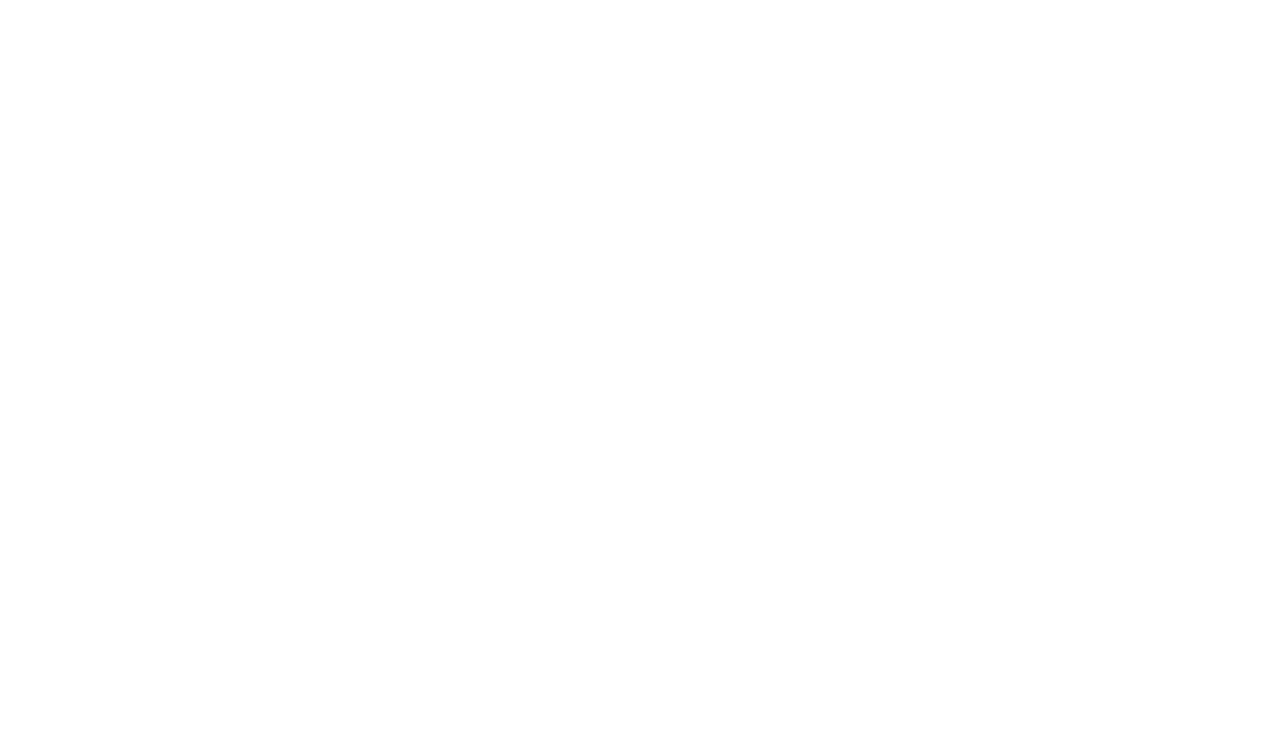
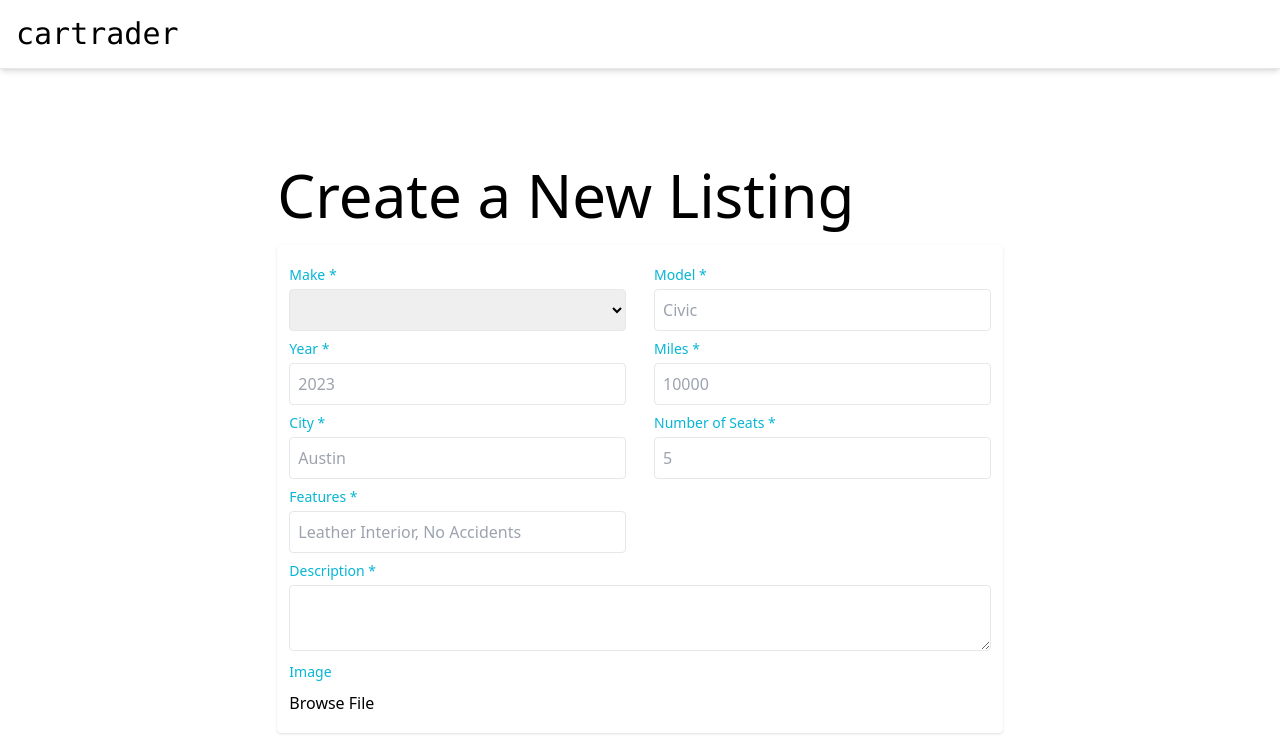
Before and after one commit to dimeloper/cartrader-nuxt, a Nuxt app: page /profile/listings/create in a window 1280 px wide. Before the commit this address had no page. Shown: the top 748 px of the page. Built offline with nearby package versions, Linux system fonts and the light colour scheme.

Commit message:
Add listing templates and form components.

```diff
--- /dev/null
+++ b/components/Car/Ad/Image.vue
@@ -0,0 +1,71 @@
+<script setup>
+const image = useState(
+  'carImage',
+  () => {
+    return {
+      preview: null,
+      image: null,
+    };
+  },
+);
+
+const emits = defineEmits([
+  'changeInput',
+]);
+
+const onImageUpload = (event) => {
+  const inputElement = event.target;
+  if (inputElement.files) {
+    const reader = new FileReader();
+    reader.onload = (e) => {
+      image.value.preview =
+        e.target.result;
+    };
+    image.value.image =
+      inputElement.files[0];
+    reader.readAsDataURL(
+      inputElement.files[0],
+    );
+
+    emits(
+      'changeInput',
+      inputElement.files[0],
+      'image',
+    );
+  }
+};
+</script>
+
+<template>
+  <div
+    class="col-md-5 offset-md-1 mt-2 w-[100%]">
+    <label
+      class="text-cyan-500 mb-1 text-sm"
+      for="">
+      Image
+    </label>
+    <form class="mt-2">
+      <div class="form-group">
+        <div class="relative">
+          <input
+            class="opacity-0 abolute cursor-pointer left-0 right-0 z-10 h-[100%]"
+            type="file"
+            accept="image/*"
+            @change="onImageUpload" />
+          <span
+            class="absolute left-0 z-0 pointer-events-none">
+            Browse File
+          </span>
+        </div>
+        <div
+          class="border p-2 mt-3 w-56"
+          v-if="image.preview">
+          <img
+            class="img-fluid"
+            :src="image.preview"
+            alt="" />
+        </div>
+      </div>
+    </form>
+  </div>
+</template>
--- /dev/null
+++ b/components/Car/Ad/Input.vue
@@ -0,0 +1,38 @@
+<script setup>
+const props = defineProps({
+  title: String,
+  name: String,
+  placeholder: String,
+});
+
+const emits = defineEmits([
+  'changeInput',
+]);
+const inputValue = ref('');
+
+const onChange = () => {
+  emits(
+    'changeInput',
+    inputValue.value,
+    props.name,
+  );
+};
+</script>
+
+<template>
+  <div
+    class="flex flex-col w-[48%] mt-2">
+    <label
+      class="text-cyan-500 mb-1 text-sm"
+      for="">
+      {{ title }}
+    </label>
+    <input
+      type="text"
+      class="p-2 border w-100 rounded"
+      :placeholder="placeholder"
+      :name="name"
+      v-model="inputValue"
+      @input="onChange" />
+  </div>
+</template>
--- /dev/null
+++ b/components/Car/Ad/Select.vue
@@ -0,0 +1,44 @@
+<script setup>
+const props = defineProps({
+  title: String,
+  options: Array,
+  name: String,
+});
+
+const emits = defineEmits([
+  'changeInput',
+]);
+const selectedOption = ref('');
+
+const onChange = () => {
+  emits(
+    'changeInput',
+    selectedOption.value,
+    props.name,
+  );
+};
+</script>
+
+<template>
+  <div
+    class="flex flex-col w-[48%] mt-2">
+    <label
+      class="text-cyan-500 mb-1 text-sm"
+      for="">
+      {{ title }}
+    </label>
+    <select
+      :name="props.name"
+      id=""
+      class="p-2 border w-100 rounded"
+      @change="onChange"
+      v-model="selectedOption">
+      <option
+        v-for="option in options"
+        :key="option.id"
+        :value="option">
+        {{ option }}
+      </option>
+    </select>
+  </div>
+</template>
--- /dev/null
+++ b/components/Car/Ad/Textarea.vue
@@ -0,0 +1,38 @@
+<script setup>
+const props = defineProps({
+  title: String,
+  name: String,
+  placeholder: String,
+});
+
+const emits = defineEmits([
+  'changeInput',
+]);
+const inputValue = ref('');
+
+const onChange = () => {
+  emits(
+    'changeInput',
+    inputValue.value,
+    props.name,
+  );
+};
+</script>
+
+<template>
+  <div
+    class="flex flex-col w-[100%] mt-2">
+    <label
+      class="text-cyan-500 mb-1 text-sm"
+      for="">
+      {{ title }}
+    </label>
+    <textarea
+      type="text"
+      class="p-2 border w-100 rounded"
+      :placeholder="placeholder"
+      :name="name"
+      v-model="inputValue"
+      @input="onChange"></textarea>
+  </div>
+</template>
--- /dev/null
+++ b/components/Car/ListingCard.vue
@@ -0,0 +1,35 @@
+<script setup>
+const props = defineProps({
+  listing: Object,
+});
+</script>
+<template>
+  <div
+    class="shadow rounded overflow-hidden flex justify-between mb-4">
+    <div class="flex">
+      <img
+        :src="listing.url"
+        alt=""
+        class="w-80 mr-3 h-44" />
+      <div class="p-3">
+        <h1 class="text-2xl">
+          {{ listing.name }}
+        </h1>
+        <p class="text-blue-400">
+          ${{ listing.price }}
+        </p>
+      </div>
+    </div>
+    <div class="p-3 flex">
+      <NuxtLink
+        class="text-blue-400 mr-5"
+        :to="`/profile/listings/view/${listing.id}`">
+        View
+      </NuxtLink>
+      <p
+        class="text-red-400 cursor-pointer">
+        Delete
+      </p>
+    </div>
+  </div>
+</template>
--- /dev/null
+++ b/components/Car/MessageCard.vue
@@ -0,0 +1,25 @@
+<template>
+  <div class="even:bg-gray-100 p-4">
+    <h1 class="font-bold text-2xl">
+      Laith Harb
+    </h1>
+    <p class="text-gray-700">
+      Lorem ipsum dolor sit, amet
+      consectetur adipisicing elit.
+      Ducimus nesciunt quas suscipit
+      totam vero aliquid pariatur fugit
+      eum id. Magnam nemo amet
+      voluptatibus architecto doloribus!
+      Ullam dolorum saepe soluta.
+      Aliquam.
+    </p>
+    <div class="flex items-center mt-4">
+      <p class="text-green-700 mr-10">
+        laith@email.com
+      </p>
+      <p class="text-blue-500">
+        555-555-5555
+      </p>
+    </div>
+  </div>
+</template>
--- a/composables/useCars.ts
+++ b/composables/useCars.ts
@@ -1,9 +1,11 @@
 import cars from '@/data/cars.json';
+import listings from '@/data/listings.json';
 import makes from '@/data/makes.json';
 
 export const useCars = () => {
   return {
     cars,
+    listings,
     makes,
   };
 };
--- /dev/null
+++ b/data/listings.json
@@ -0,0 +1,30 @@
+[
+    {
+        "id": 1,
+        "name": "Toyota Mirai",
+        "make": "Toyota",
+        "model": "Mirai",
+        "price": "50,000",
+        "year": 2017,
+        "city": "Los Angelos",
+        "url": "https://www.cnet.com/a/img/resize/eac004b37b182b088ada4800c676330ff88b9308/hub/2020/12/15/bccdf7a4-1401-4cf6-b11b-eada47ca36ea/ogi1-2021-toyota-mirai-017.jpg?auto=webp&fit=crop&height=675&width=1200",
+        "seats": 5,
+        "miles": "5000",
+        "features": "No Accidents, Low KM, Vehicle Detailed, Leather Interior",
+        "description": "Lorem ipsum dolor sit amet consectetur adipisicing elit. Debitis odio et laboriosam!"
+      },
+      {
+        "id": 2,
+        "name": "Maserati Levante",
+        "make": "Maserati",
+        "model": "Levante",
+        "price": "125,000",
+        "year": 2015,
+        "city": "Toronto",
+        "url": "https://upload.wikimedia.org/wikipedia/commons/thumb/3/36/2018_Maserati_Levante_S_Automatic_3.0.jpg/560px-2018_Maserati_Levante_S_Automatic_3.0.jpg",
+        "seats": 5,
+        "miles": "53,666",
+        "features": "No Accidents, Low KM, Vehicle Detailed, Leather Interior",
+        "description": "Lorem ipsum dolor sit amet consectetur adipisicing elit. Debitis odio et laboriosam! Numquam ut rem, blanditiis est rerum tenetur maxime delectus"
+      }
+]
--- /dev/null
+++ b/pages/profile/listings/create.vue
@@ -0,0 +1,99 @@
+<script setup>
+definePageMeta({
+  layout: 'custom',
+});
+
+const { makes } = useCars();
+
+const info = useState('adInfo', () => {
+  return {
+    make: '',
+    model: '',
+    year: '',
+    miles: '',
+    price: '',
+    city: '',
+    seats: '',
+    features: '',
+    description: '',
+    image: null,
+  };
+});
+
+const onChangeInput = (data, name) => {
+  info.value[name] = data;
+};
+
+const inputs = [
+  {
+    id: 1,
+    title: 'Model *',
+    name: 'model',
+    placeholder: 'Civic',
+  },
+  {
+    id: 2,
+    title: 'Year *',
+    name: 'year',
+    placeholder: '2023',
+  },
+  {
+    id: 3,
+    title: 'Miles *',
+    name: 'miles',
+    placeholder: '10000',
+  },
+  {
+    id: 4,
+    title: 'City *',
+    name: 'city',
+    placeholder: 'Austin',
+  },
+  {
+    id: 5,
+    title: 'Number of Seats *',
+    name: 'seats',
+    placeholder: '5',
+  },
+  {
+    id: 6,
+    title: 'Features *',
+    name: 'features',
+    placeholder:
+      'Leather Interior, No Accidents',
+  },
+];
+</script>
+
+<template>
+  <div>
+    <div class="mt-24">
+      <h1 class="text-6xl">
+        Create a New Listing
+      </h1>
+    </div>
+    <div
+      class="shadow rounded p-3 mt-5 flex flex-wrap justify-between">
+      <CarAdSelect
+        title="Make *"
+        :options="makes"
+        name="make"
+        @change-input="onChangeInput" />
+      <CarAdInput
+        v-for="input in inputs"
+        :key="input.id"
+        :title="input.title"
+        :name="input.name"
+        :placeholder="input.placeholder"
+        @change-input="onChangeInput" />
+      <CarAdTextarea
+        :key="7"
+        title="Description *"
+        name="description"
+        placeholder=""
+        @change-input="onChangeInput" />
+      <CarAdImage
+        @change-input="onChangeInput" />
+    </div>
+  </div>
+</template>
--- /dev/null
+++ b/pages/profile/listings/index.vue
@@ -0,0 +1,32 @@
+<script lang="ts" setup>
+definePageMeta({
+  layout: 'custom',
+});
+
+const { listings } = useCars();
+</script>
+
+<template>
+  <div>
+    <div
+      class="flex justify-between mt-24 items-center">
+      <h1 class="text-6xl">
+        My Listings
+      </h1>
+      <NuxtLink
+        class="w-9 h-9 bg-blue-400 flex justify-center items-center rounded-full text-white font-bold cursor-pointer"
+        to="/profile/listings/create">
+        +
+      </NuxtLink>
+    </div>
+    <div
+      class="shadow rounded p-3 mt-5">
+      <CarListingCard
+        v-for="listing in listings"
+        :key="listing.id"
+        :listing="
+          listing
+        "></CarListingCard>
+    </div>
+  </div>
+</template>
--- /dev/null
+++ b/pages/profile/listings/view/[id].vue
@@ -0,0 +1,14 @@
+<script lang="ts" setup>
+definePageMeta({
+  layout: 'custom',
+});
+</script>
+
+<template>
+  <div class="rounded shadow mt-20">
+    <CarMessageCard />
+    <CarMessageCard />
+    <CarMessageCard />
+    <CarMessageCard />
+  </div>
+</template>
--- a/tsconfig.json
+++ b/tsconfig.json
@@ -1,4 +1,5 @@
 {
   // https://nuxt.com/docs/guide/concepts/typescript
-  "extends": "./.nuxt/tsconfig.json"
+  "extends": "./.nuxt/tsconfig.json",
+  "allowJS": true
 }
```
